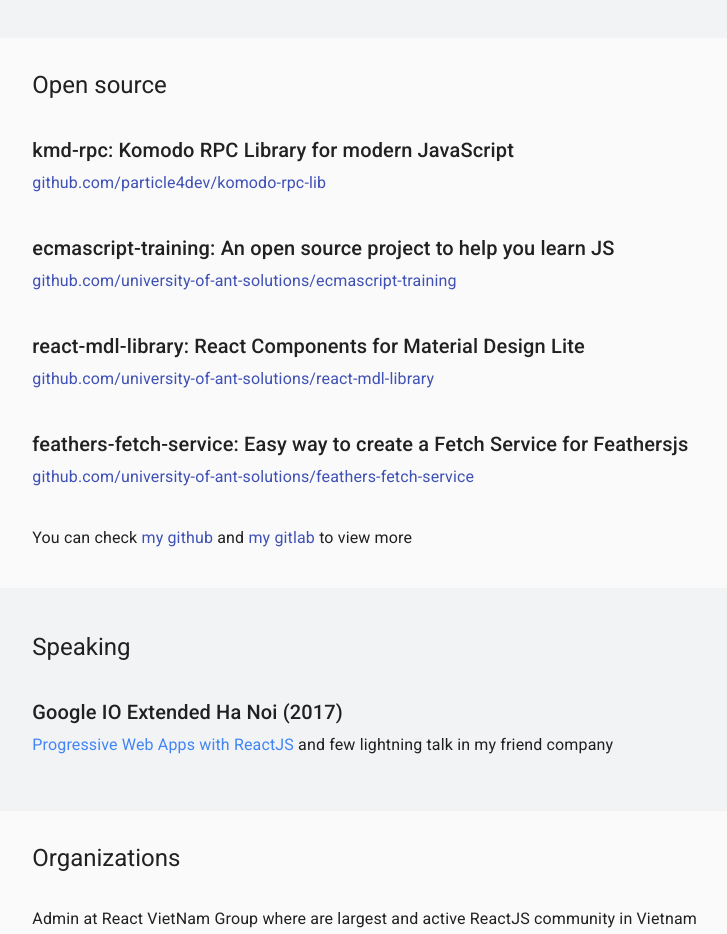
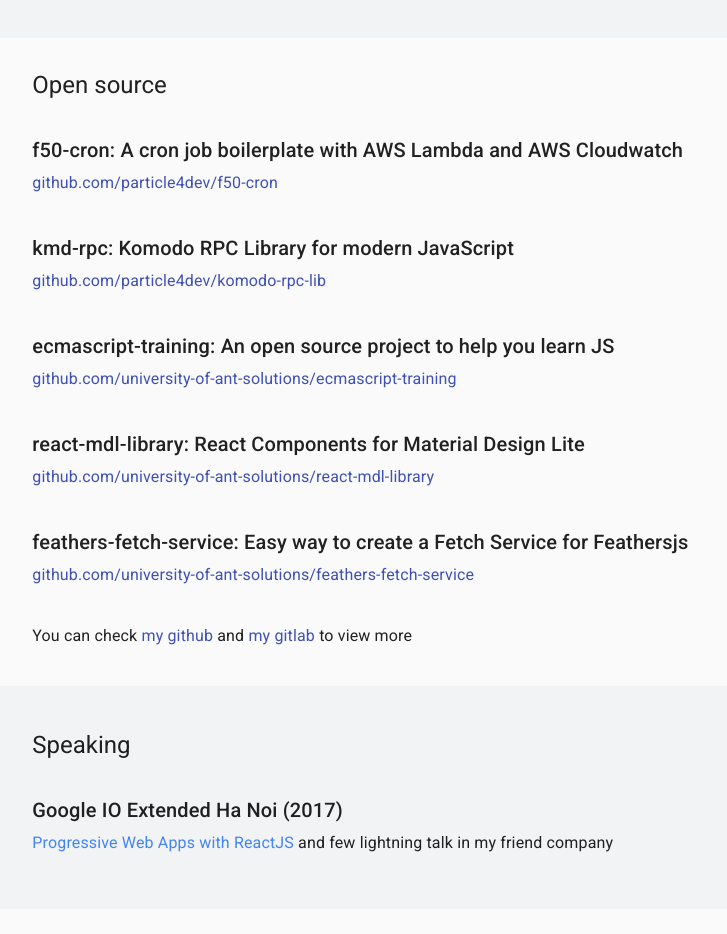
Before and after one commit to particle4dev/particle4dev.github.io, a Gatsby site: page /cv in a window 1280 px wide. Shown: the part 4740-5674 px from the top of the page, without its empty margins (185-912 px from the left). Built offline with nearby package versions, Linux system fonts and the light colour scheme; Gatsby itself is replaced by a stand-in of ours; a web font is replaced by a local one.

Commit message:
open-source: add f50-cron repo

```diff
--- a/src/components/OpensourceSection.js
+++ b/src/components/OpensourceSection.js
@@ -23,6 +23,18 @@
   return (
     <Section>
       <HeaderSection title="Open source" />
+      <RichText className={classes.index__section}>
+        <Typography variant="h6">
+          f50-cron: A cron job boilerplate with AWS Lambda and AWS Cloudwatch
+        </Typography>
+        <Link
+          href="https://github.com/particle4dev/f50-cron"
+          target="blank"
+          className={classes.index__date}
+        >
+          github.com/particle4dev/f50-cron
+        </Link>
+      </RichText>
       <RichText className={classes.index__section}>
         <Typography variant="h6">
           kmd-rpc: Komodo RPC Library for modern JavaScript
```
